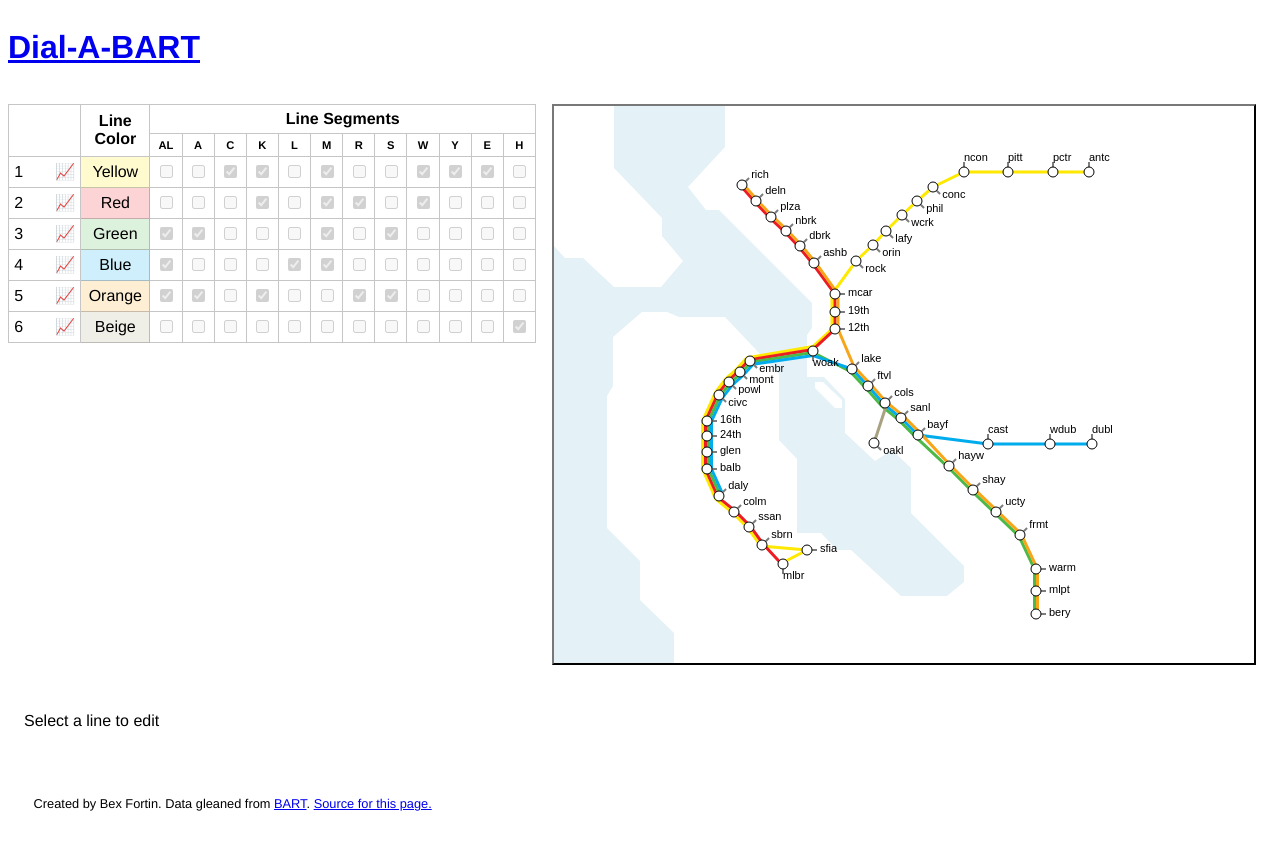
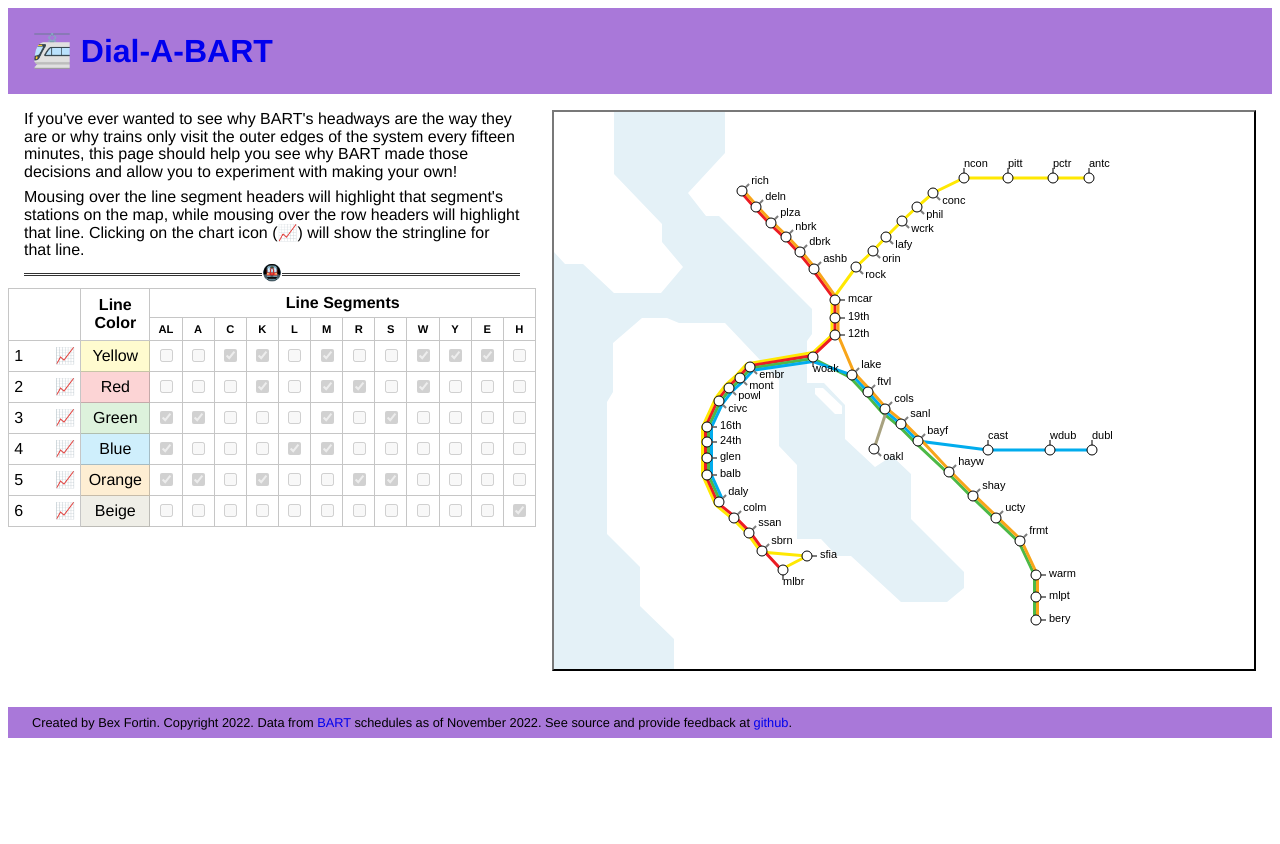
Before and after one commit to cajunluke/dial-a-bart, a plain HTML site: page index.html in a window 1280 px wide. After the commit the page ends 800 px from the top, so only its background shows below. Drawn offline with Linux system fonts and the light colour scheme.

Commit message:
assorted styling and UI improvements; add some descriptive copy

```diff
--- a/index.css
+++ b/index.css
@@ -1,6 +1,5 @@
 body {
   font-family: 'Helvetica', 'Open Sans', sans-serif;
-  font-weight: 300;
   background-color: white;
   color: black;
 }
@@ -39,9 +38,46 @@ footer {
 
 /**** GENERAL STYLE ****/
 
+a {
+  text-decoration: none;
+}
+
+a:hover {
+  text-decoration: underline;
+}
+
 .frame {
   border: 2px outset #242424;
   background: #ffffff;
+}
+
+.copy p {
+	font-weight: 300;
+	padding: 0 1rem;
+	margin: .5rem 0;
+	line-height: 1.1rem;
+}
+
+.copy p:first-of-type {
+	margin-top: 0;
+}
+
+hr {
+  border: none;
+  border-top: 3px double #333;
+  color: #333;
+  overflow: visible;
+  text-align: center;
+  height: 5px;
+  margin: 0.9rem 1rem 0.4rem;
+}
+
+hr:after {
+  background: #fff;
+  content: '🚇';
+  padding: 0;
+  position: relative;
+  top: -13px;
 }
 
 /**** LINES ****/
@@ -84,19 +120,32 @@ footer {
 
 /**** TIMINGS ****/
 
-#stringlineHeader p {
+#timings {
   padding: 0.7rem 1rem 0.5rem;
 }
 
-/**** FOOTER ****/
+#stringlineHeader {
+  margin-bottom: 5px;
+	font-weight: 300;
+  padding: 0.7rem 1.5rem 0.5rem;
+}
+
+#stringlineHeader span {
+  font-size: 1.1em;
+}
+
+/**** HEADER / FOOTER ****/
+
+header, footer {
+  background-color: #a978d9;;
+}
+
+header h1 {
+  padding: 1.5rem 1.5rem;
+  margin: 0;
+}
 
 footer {
-  padding: 2em;
-
-  /*background-color: #d9e8f6;*/
-  font-size: 0.8rem;
+	padding: .5rem 1.5rem;
+	font-size: 0.8rem;
 }
-
-footer p {
-  margin: 2px;
-}
--- a/index.html
+++ b/index.html
@@ -8,9 +8,24 @@
   </head>
   <body>
     <header>
-      <h1><a href="/">Dial-A-BART</a></h1>
+      <h1>🚈 <a href="/">Dial-A-BART</a></h1>
     </header>
     <div id="lines">
+      <div class="copy">
+        <p>
+          If you've ever wanted to see why BART's headways are the way they are
+          or why trains only visit the outer edges of the system every fifteen
+          minutes, this page should help you see why BART made those decisions
+          and allow you to experiment with making your own!
+        </p>
+        <p>
+          Mousing over the line segment headers will highlight that segment's
+          stations on the map, while mousing over the row headers will
+          highlight that line. Clicking on the chart icon (📈) will show the
+          stringline for that line.
+        </p>
+      </div>
+      <hr />
       <table>
         <colgroup />
         <thead />
@@ -22,14 +37,15 @@
     </div>
     <div id="timings">
       <div id="stringlineHeader">
-        <p>Select a line to edit</>
+        <span id="lineID"></span>
       </div>
-      <canvas class="frame" id="stringline" />
+      <canvas id="stringline" />
     </div>
     <footer>
-      Created by Bex Fortin.
-      Data gleaned from <a href="https://www.bart.gov/">BART</a>.
-      <a href="https://github.com/cajunluke/dial-a-bart">Source for this page.</a>
+      Created by Bex Fortin. Copyright 2022.
+      Data from <a href="https://www.bart.gov/">BART</a> schedules as of November 2022.
+      See source and provide feedback at
+      <a href="https://github.com/cajunluke/dial-a-bart">github</a>.
     </footer>
     <script src="./main.js"></script>
   </body>
--- a/main.js
+++ b/main.js
@@ -1044,26 +1044,32 @@ const buildTable = (linesArea, state, repaint, editingLineChanged) => {
   });
 };
 
-const buildStringline = (timings, stringline, state) => {
-  const header = timings.querySelectorAll("p")[0];
+const buildStringline = (timings, stringlineHeader, stringline, state) => {
+  if(state.editingLine === undefined) {
+    timings.style = "display: none;";
+
+    return;
+  }
+
+  timings.style = "";
 
   const context = stringline.getContext("2d");
 
   context.clearRect(0, 0, stringlineCanvasSize.width, stringlineCanvasSize.height);
 
-  if(state.editingLine === undefined) {
-    header.innerText = "Select a line to edit";
-    header.style = "background: unset;";
-
-    stringline.style = "display: none;";
-
-    return;
-  }
-
   const line = lines[state.editingLine];
 
-  header.innerText = `Currently editing ${line.name} Line`;
-  header.style = `background: ${line.color}40;`;
+  const terminals = [line.stations.at(0), line.stations.at(-1)]
+    .map(station => stations[station])
+    .map(station => station.name)
+    .sort()
+    .join(" – ");
+
+  console.table(terminals);
+
+  const header = stringlineHeader.querySelectorAll("#lineID")[0];
+  header.innerText = `${line.name} Line  (${terminals})`;
+  stringlineHeader.style = `background: ${line.color}50;`;
 
   const minorGridColor = "#00000066";
 
@@ -1262,13 +1268,16 @@ function main() {
     drawMap(map, state);
   };
 
-  const timings = document.getElementById("stringlineHeader");
+  const timings = document.getElementById("timings");
+  const stringlineHeader = document.getElementById("stringlineHeader");
+  stringlineHeader.style = `width: ${stringlineCanvasSize.width}px;`;
+
   const stringline = document.getElementById("stringline");
   stringline.width = stringlineCanvasSize.width;
   stringline.height = stringlineCanvasSize.height;
 
   const editingLineChanged = () => {
-    buildStringline(timings, stringline, state);
+    buildStringline(timings, stringlineHeader, stringline, state);
   };
 
   const linesArea = document.getElementById("lines");
```
